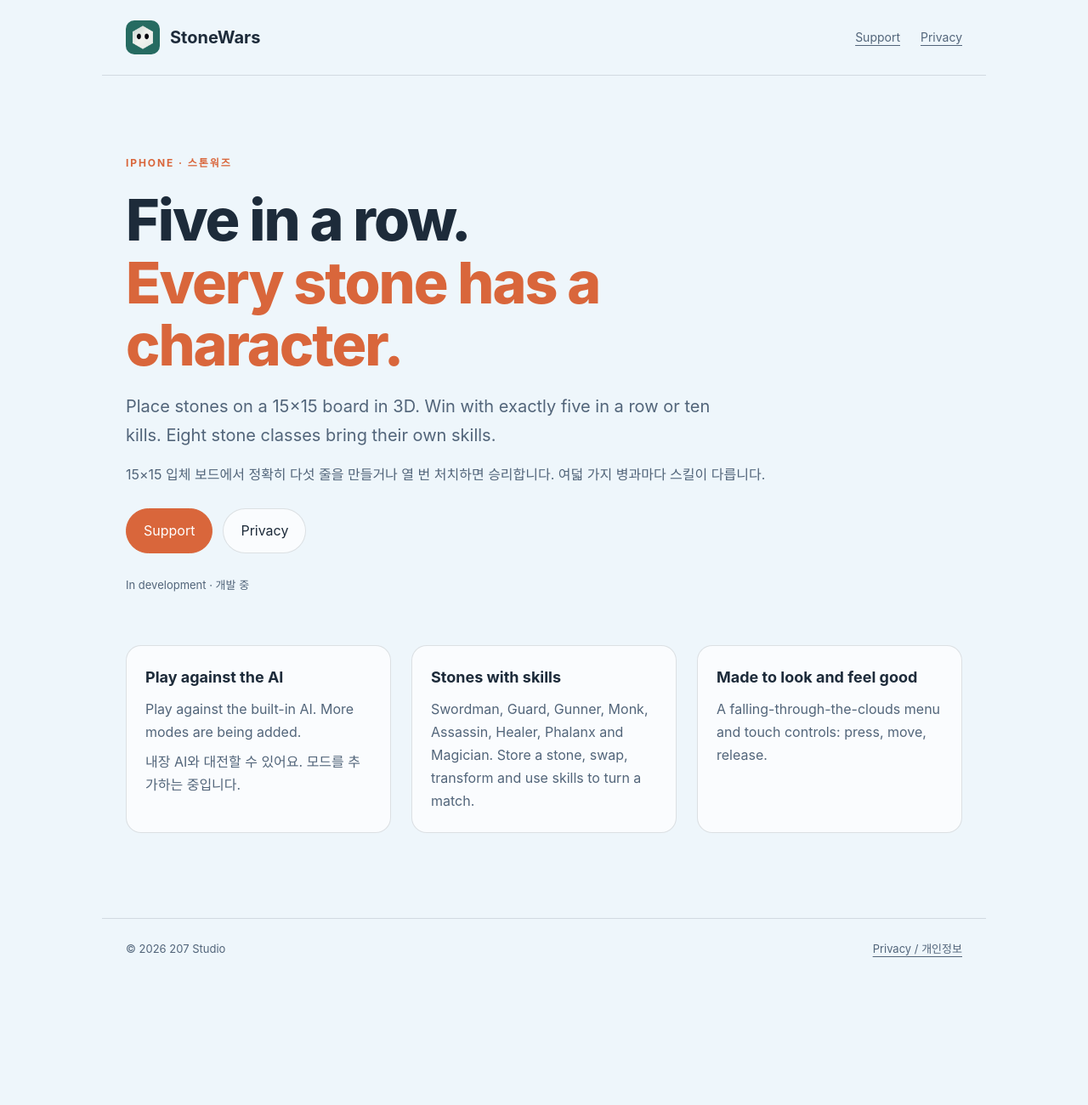
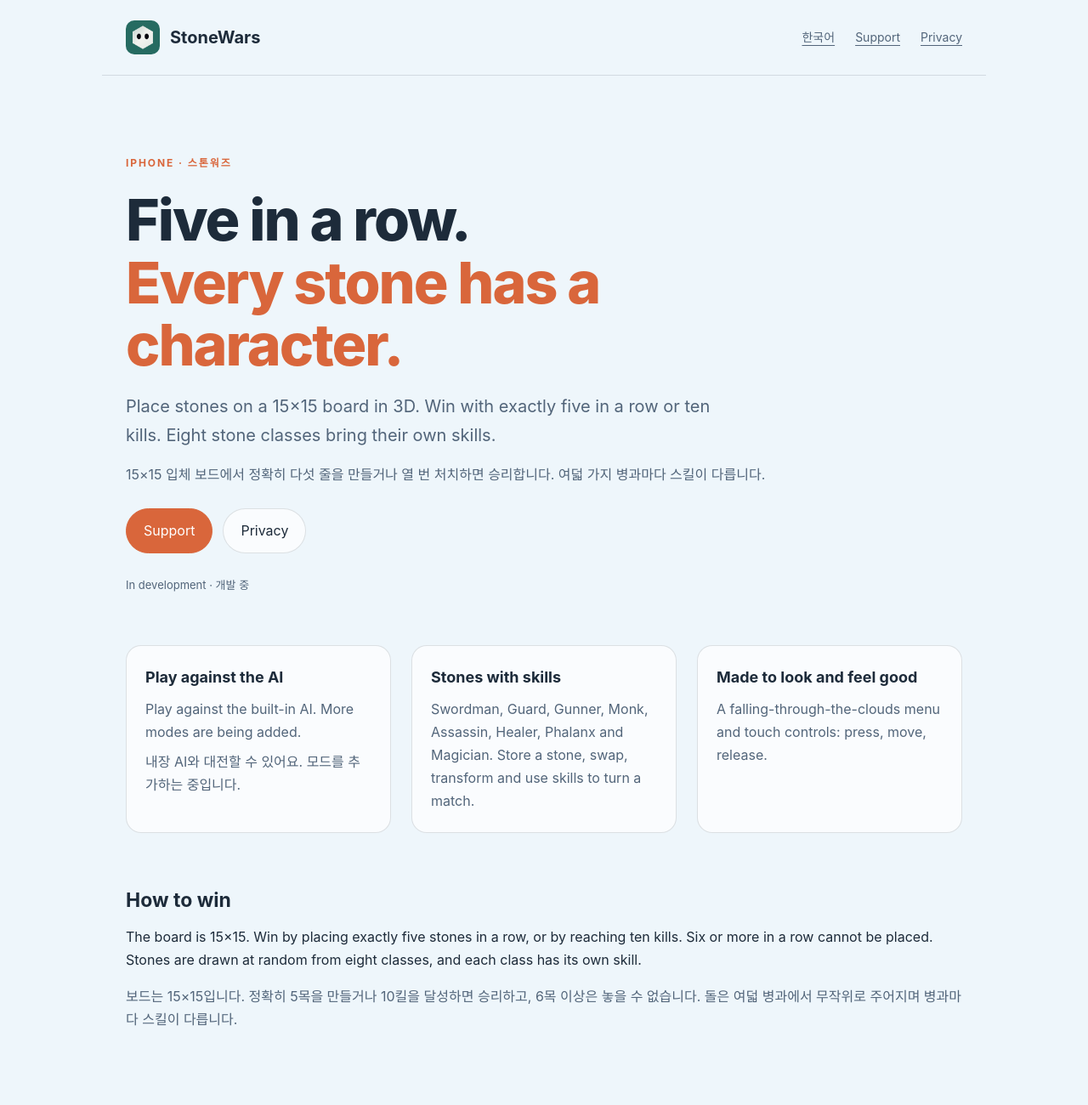
Before and after one commit to 207studio/stonewars, a plain HTML site: page index.html in a window 1280 px wide. Shown: the top 1300 px of the page at 85% size. Before the commit the page ends 1151 px from the top, so only its background shows below. Drawn offline with Linux system fonts and the light colour scheme.

Commit message:
Gather StoneWars rules on its project home

```diff
--- a/index.html
+++ b/index.html
@@ -1,6 +1,6 @@
 <!doctype html>
-<html lang="en"><head><meta charset="utf-8"><meta name="viewport" content="width=device-width,initial-scale=1"><meta name="description" content="StoneWars is a 3D five-in-a-row strategy game for iPhone where eight stone classes each have their own skill. In development."><title>StoneWars — Five in a row, with character</title><link rel="stylesheet" href="style.css"><link rel="icon" href="assets/icon.png"></head><body>
-<a class="skip" href="#main">Skip to content</a><header><a class="brand" href="./"><img src="assets/icon.png" alt="">StoneWars</a><nav aria-label="Main"><a href="support.html">Support</a><a href="privacy.html">Privacy</a></nav></header>
+<html lang="en"><head><meta charset="utf-8"><meta name="viewport" content="width=device-width,initial-scale=1"><meta name="description" content="StoneWars is a 3D five-in-a-row strategy game for iPhone where eight stone classes each have their own skill. In development."><link rel="canonical" href="https://207studio.dev/stonewars/"><link rel="alternate" hreflang="en" href="https://207studio.dev/stonewars/"><link rel="alternate" hreflang="ko" href="https://207studio.dev/ko/stonewars/"><title>StoneWars — Five in a row, with character</title><link rel="stylesheet" href="style.css"><link rel="icon" href="assets/icon.png"></head><body>
+<a class="skip" href="#main">Skip to content</a><header><a class="brand" href="./"><img src="assets/icon.png" alt="">StoneWars</a><nav aria-label="Main"><a href="/ko/stonewars/" lang="ko" hreflang="ko">한국어</a><a href="support.html">Support</a><a href="privacy.html">Privacy</a></nav></header>
 <main id="main"><section class="hero"><span class="eyebrow">iPhone · 스톤워즈</span><h1>Five in a row.<br><em>Every stone has a character.</em></h1><p class="lead">Place stones on a 15×15 board in 3D. Win with exactly five in a row or ten kills. Eight stone classes bring their own skills.</p><p class="ko" lang="ko">15×15 입체 보드에서 정확히 다섯 줄을 만들거나 열 번 처치하면 승리합니다. 여덟 가지 병과마다 스킬이 다릅니다.</p><div class="actions"><a class="button primary" href="support.html">Support</a><a class="button" href="privacy.html">Privacy</a></div><p class="caption">In development · 개발 중</p></section>
-<div class="grid"><section class="card"><h3>Play against the AI</h3><p>Play against the built-in AI. More modes are being added.</p><p class="ko" lang="ko">내장 AI와 대전할 수 있어요. 모드를 추가하는 중입니다.</p></section><section class="card"><h3>Stones with skills</h3><p>Swordman, Guard, Gunner, Monk, Assassin, Healer, Phalanx and Magician. Store a stone, swap, transform and use skills to turn a match.</p></section><section class="card"><h3>Made to look and feel good</h3><p>A falling-through-the-clouds menu and touch controls: press, move, release.</p></section></div></main>
+<div class="grid"><section class="card"><h3>Play against the AI</h3><p>Play against the built-in AI. More modes are being added.</p><p class="ko" lang="ko">내장 AI와 대전할 수 있어요. 모드를 추가하는 중입니다.</p></section><section class="card"><h3>Stones with skills</h3><p>Swordman, Guard, Gunner, Monk, Assassin, Healer, Phalanx and Magician. Store a stone, swap, transform and use skills to turn a match.</p></section><section class="card"><h3>Made to look and feel good</h3><p>A falling-through-the-clouds menu and touch controls: press, move, release.</p></section></div><section id="rules"><h2>How to win</h2><p>The board is 15×15. Win by placing exactly five stones in a row, or by reaching ten kills. Six or more in a row cannot be placed. Stones are drawn at random from eight classes, and each class has its own skill.</p><p class="ko" lang="ko">보드는 15×15입니다. 정확히 5목을 만들거나 10킬을 달성하면 승리하고, 6목 이상은 놓을 수 없습니다. 돌은 여덟 병과에서 무작위로 주어지며 병과마다 스킬이 다릅니다.</p></section></main>
 <footer><span>© 2026 207 Studio</span><a href="privacy.html">Privacy / 개인정보</a></footer></body></html>
```
Also changed, not shown: support.html (+1 -1 lines).
